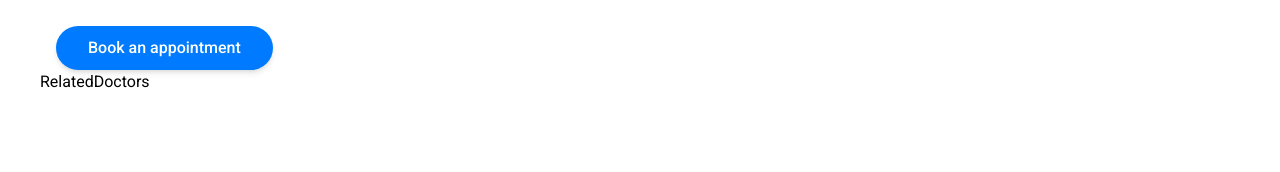
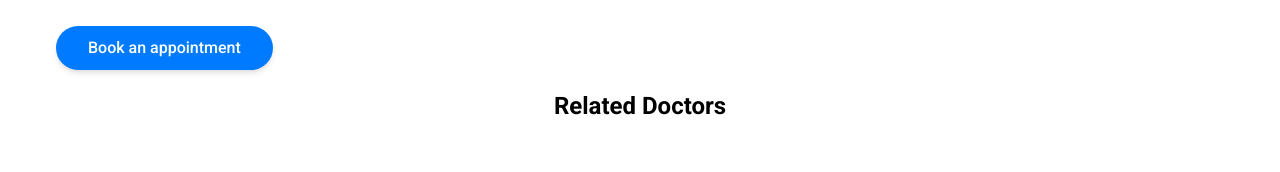
Before and after one commit to briansimiyuj/doctor-appointment-app, a React (Vite) app: page /appointments/1 in a window 1280 px wide. Shown: the part 521-693 px from the top of the page. Built offline with nearby package versions, Linux system fonts and the light colour scheme; a web font is replaced by a local one.

Commit message:
Related doctors 2

```diff
--- a/src/components/RelatedDoctors/RelatedDoctors.tsx
+++ b/src/components/RelatedDoctors/RelatedDoctors.tsx
@@ -2,6 +2,7 @@
 import { DoctorType } from "../../assets/DoctorType"
 import { BookingContext } from "../../context/BookingContext"
 import { doctors } from "../../assets/frontend/assets"
+import TopDoctorsCard from "../TopDoctors/TopDoctorsCard"
 
 const RelatedDoctors: React.FC = ()=>{
 
@@ -22,11 +23,34 @@ const RelatedDoctors: React.FC = ()=>{
     }, [doctorID, doctorInfo?.speciality, doctors])
 
 
-    console.log(relatedDoctors)
-
     return(
 
-        <h1>RelatedDoctors</h1>
+        <>
+
+            <h1 className="text-center text-2xl font-bold my-5">Related Doctors</h1>
+
+
+            <div className="flex flex-wrap justify-center gap-10">
+
+                {
+
+                    relatedDoctors.slice(0, 5).map((doctor, key) =>(
+
+                        <div className="w-[250px]">
+
+                            <TopDoctorsCard key={key} doctor={doctor}/>
+
+
+                        </div>
+
+
+                    ))
+
+                }
+
+            </div>
+
+        </>
 
     )
 
```
Also changed, not shown: 1 other file (tests, documents, lock files or other folders).
